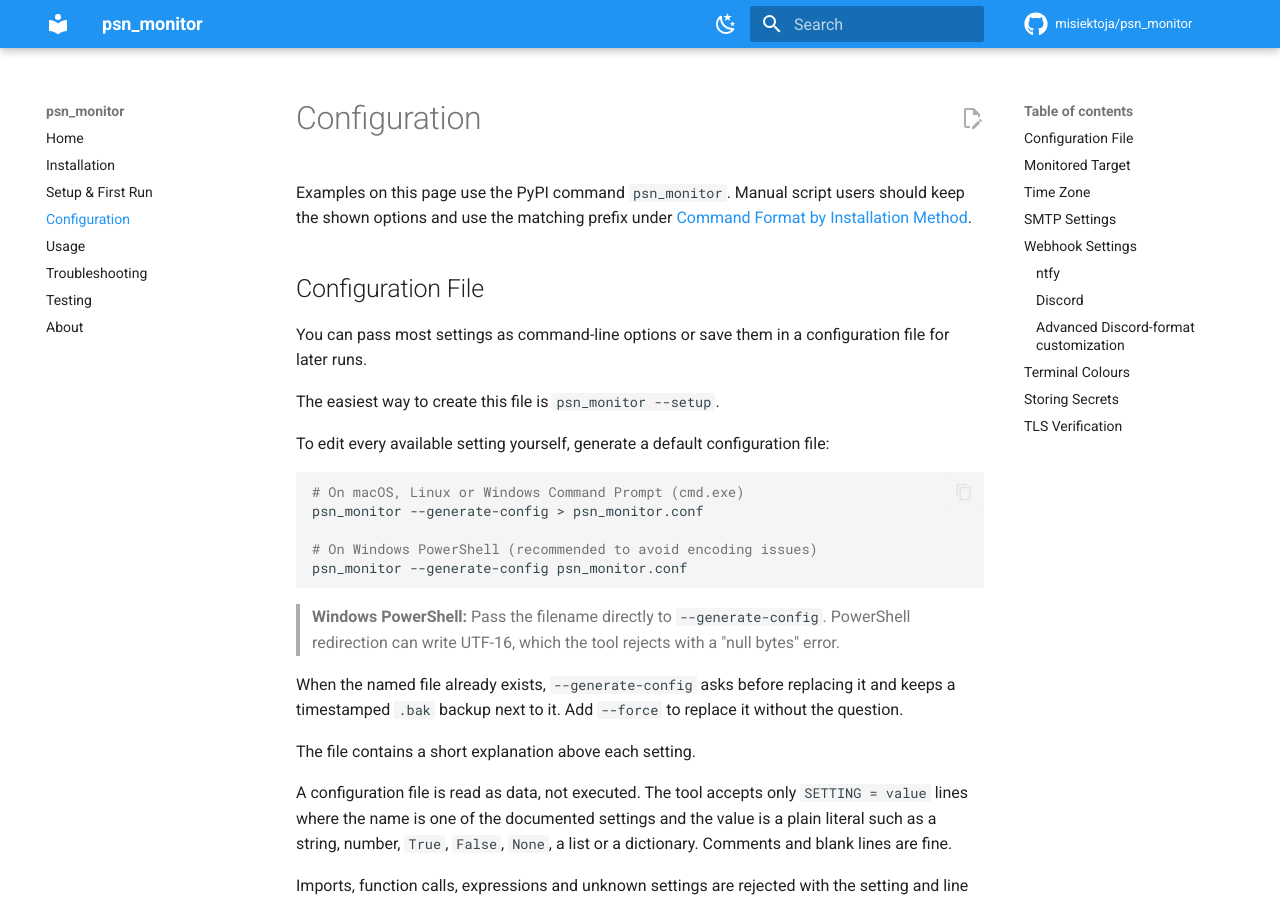
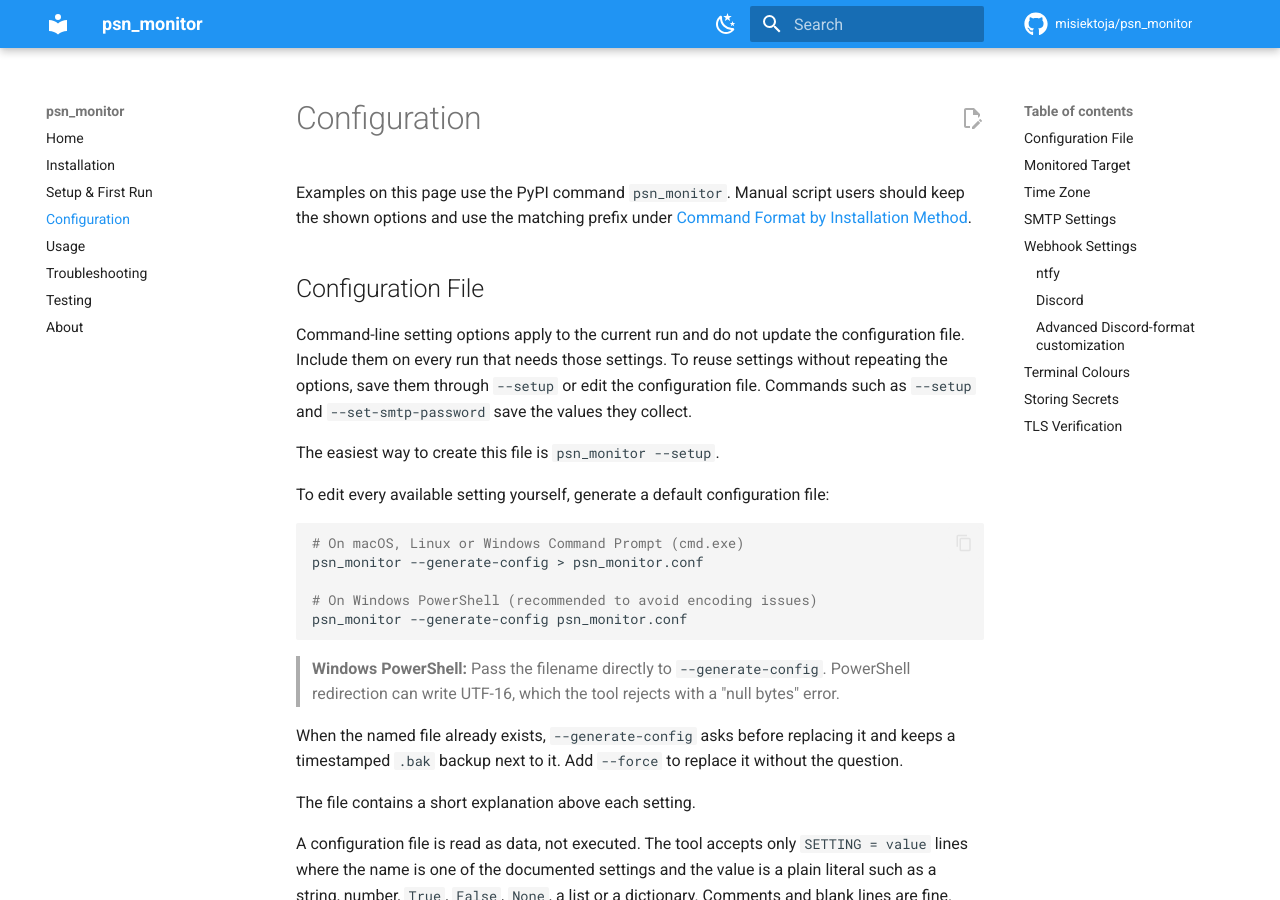
Before and after one commit to misiektoja/psn_monitor, an MkDocs documentation site: the page built from docs/configuration.md, in a window 1280 px wide and 900 px high. Built offline with MkDocs 1.6.1 and Material for MkDocs 9.7.7, drawn with Linux system fonts in a browser that asks for light colours; comment, search, counter and statistics services are not loaded.

Commit message:
docs(config): explain which command-line settings need repeating

```diff
--- a/docs/configuration.md
+++ b/docs/configuration.md
@@ -5,7 +5,7 @@ Examples on this page use the PyPI command `psn_monitor`. Manual script users sh
 <a id="configuration-file"></a>
 ## Configuration File
 
-You can pass most settings as command-line options or save them in a configuration file for later runs.
+Command-line setting options apply to the current run and do not update the configuration file. Include them on every run that needs those settings. To reuse settings without repeating the options, save them through `--setup` or edit the configuration file. Commands such as `--setup` and `--set-smtp-password` save the values they collect.
 
 The easiest way to create this file is `psn_monitor --setup`.
 
```
